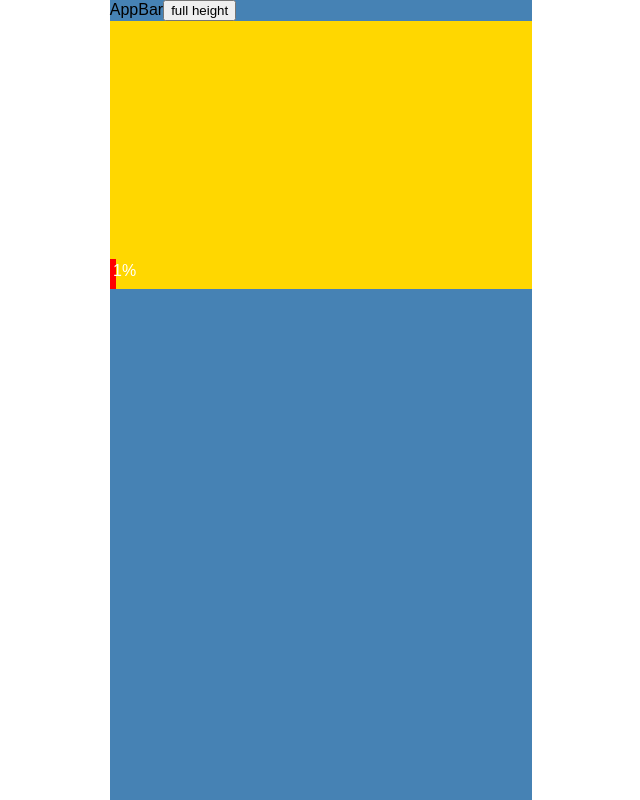
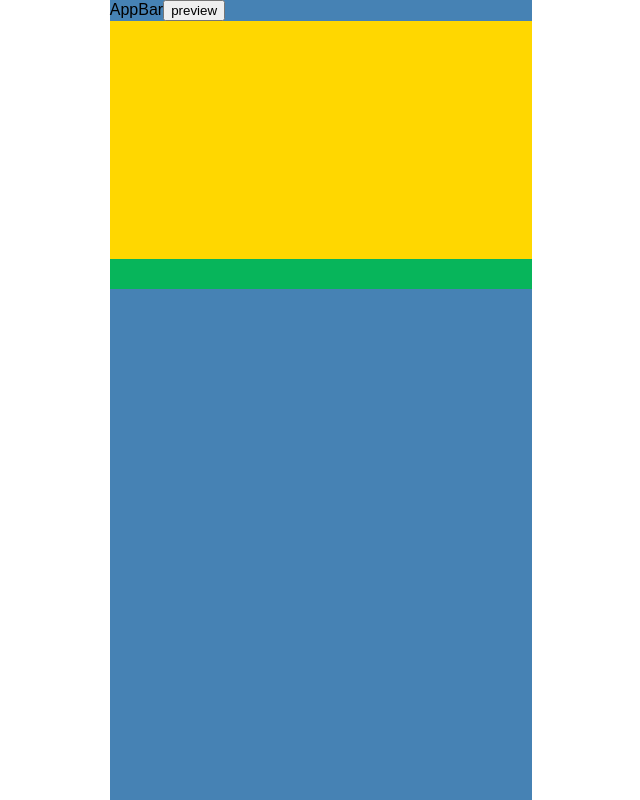
Before and after one commit to iota-unum/editor-playground, a Next.js app: page /compose in a window 1280 px wide. Shown: the whole page, without its empty margins (319-959 px from the left). Built offline with nearby package versions, Linux system fonts and the light colour scheme.

Commit message:
refactoring again

```diff
--- a/components/AppBar.js
+++ b/components/AppBar.js
@@ -2,11 +2,11 @@ import React from 'react';
 import useStore from '../store';
 function AppBar() {
 
-  const {  setPreview } = useStore();
+  const { preview, setPreview } = useStore();
   return (
     <div>
       AppBar
-      <button onClick={setPreview}>full height</button>
+      <button onClick={setPreview}>{preview ? 'edit' : 'preview'}</button>
     </div>
   );
 }
--- a/components/Editor.js
+++ b/components/Editor.js
@@ -1,26 +1,18 @@
-import React, { useRef, useEffect, useState } from 'react';
-import useStore from '../store';
-import useDimensions from '../hooks/useDimensions';
 import ProgressBar from './ProgressBar';
-function Editor() {
-  const [content, setContent] = useState('');
-  const { overflow, progress } = useDimensions(content);
-  const preview = useStore((state) => state.preview);
-  console.log(preview)
-  function handleChange(e) {
-    const newContent = e.currentTarget.innerHTML;
+function Editor({ handleChange, content, overflow, progress, preview }) {
+  return (
+    <div
+      className='editor'
+      contentEditable={!preview}
+      onInput={handleChange}
+      suppressContentEditableWarning={true}
+      value={content}
+    >
+      {content === '' ? <div></div> : <div></div>}
 
-    setContent(newContent);
-  }
-  return (
-    <div className='editor'>
-      <div className='editor-area' contentEditable={true} onInput={handleChange} suppressContentEditableWarning={true}>
-        {content === '' ? <div></div> : <div></div>}
-      </div>
-      <ProgressBar overflow={overflow} progress={progress} />
       <style jsx global>
         {`
-          .editor-area {
+          .editor{
             min-height: calc(var(--containerWidth) * 0.5625);
             max-height: ${preview
               ? `calc(var(--containerWidth) * 1.333333)`
@@ -29,7 +21,7 @@ function Editor() {
             border: ${overflow && '5px solid red'};
             overflow: auto;
             padding: 0.5rem;
-            font-size: calc(var(--containerWidth/20));
+            font-size: .65rem;
           }
         `}
       </style>
--- a/components/ProgressBar.js
+++ b/components/ProgressBar.js
@@ -12,7 +12,7 @@ function ProgressBar({progress, overflow}) {
         {`
         .progress-bar {
             height: 30px;
-            background-color: gold;
+            background-color: rgb(7, 181, 91);
             width: 100%;
           }
           .progress-status {
--- a/hooks/useDimensions.js
+++ b/hooks/useDimensions.js
@@ -8,7 +8,7 @@ export default function useDimensions(content) {
 
 
 useEffect(() => {
-    const editor = document.querySelector('.editor-area');
+    const editor = document.querySelector('.editor');
     const lastChild = editor.lastChild
     const editorWidth = editor.offsetWidth;
     const editorHeight = editor.offsetHeight;
--- a/pages/compose.js
+++ b/pages/compose.js
@@ -1,12 +1,36 @@
-import React from 'react';
+import React , {useState} from 'react';
 import AppBar from '../components/AppBar';
+import ProgressBar from '../components/ProgressBar';
 import Editor from '../components/Editor';
+import useDimensions from '../hooks/useDimensions';
+import useStore from '../store';
 function compose() {
+  const [content, setContent] = useState('');
+  const { overflow, progress } = useDimensions(content);
+  const preview = useStore((state) => state.preview);
+  function handleChange(e) {
+    const newContent = e.currentTarget.innerHTML;
+    console.log(content);
+    setContent(newContent);
+  }
+
   return (
     <div className='compose'>
       <AppBar />
 
-      <Editor />
+      <Editor
+        handleChange={handleChange}
+        overflow={overflow}
+        progress={progress}
+        preview={preview}
+        content={content}
+      />
+{
+
+      !preview && <ProgressBar overflow={overflow} progress={progress} />
+
+}
+
       <style jsx>
         {`
           .compose {
--- a/store.js
+++ b/store.js
@@ -4,7 +4,7 @@ const useStore = create((set) => ({
 
 containerWidth: '100%',
 height: 0,
-preview: true,
+preview: false,
 setWidth: width => set({containerWidth: width}),
 setPreview:()=> set(state => ({preview: !state.preview})),
 
```
